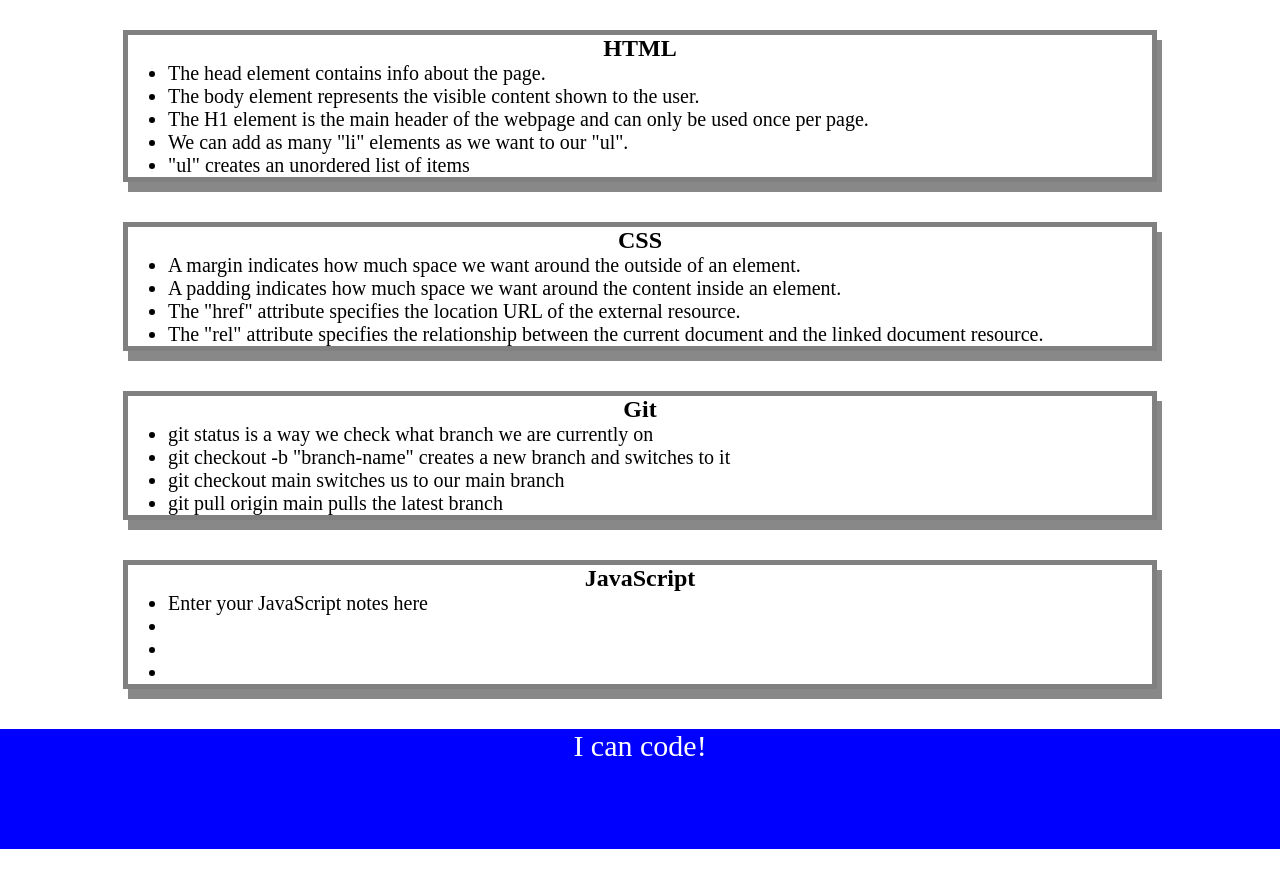
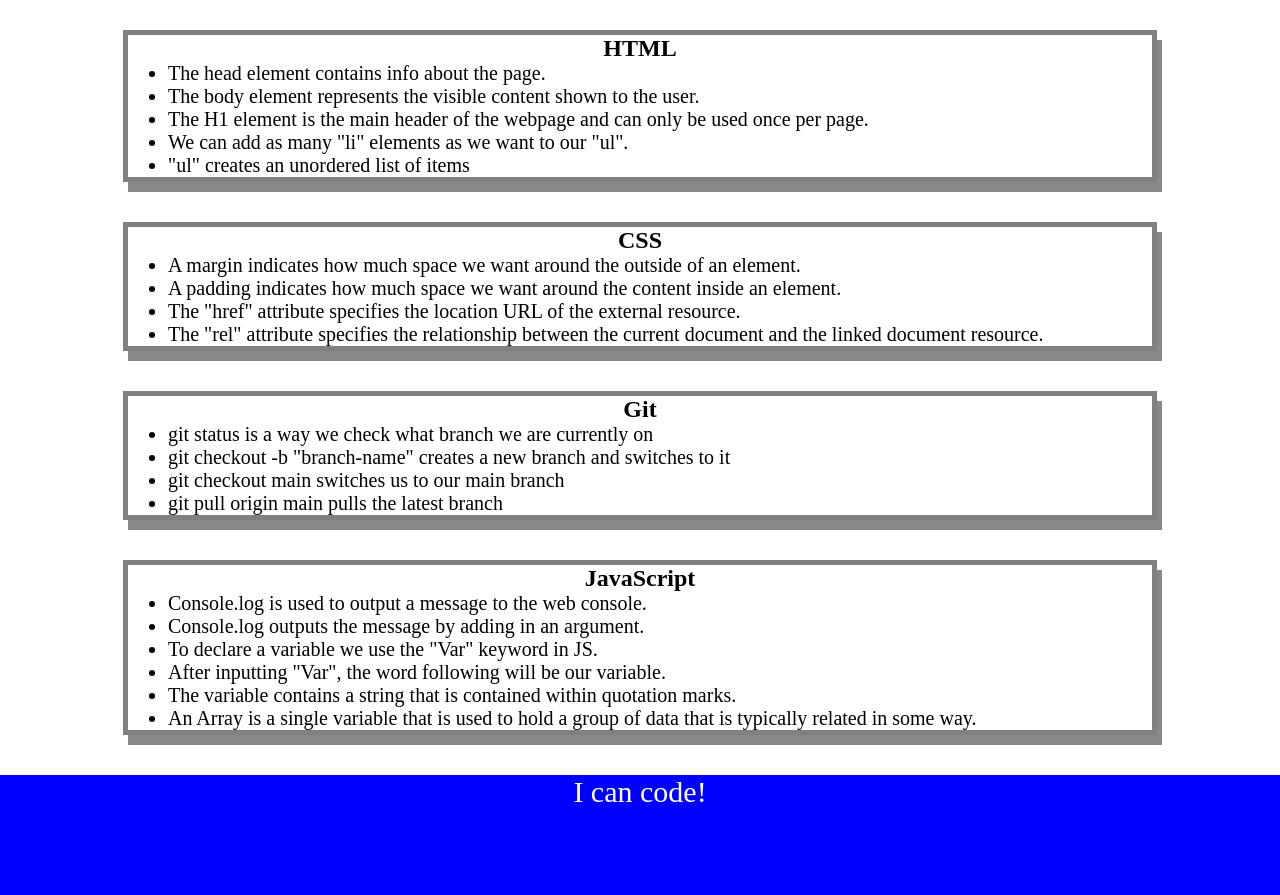
Before and after one commit to Fablecain/prework-study-guide, a plain HTML site: page index.html in a window 1280 px wide. Shown: the part 130-1025 px from the top of the page. Before the commit the page ends 979 px from the top, so only its background shows below. Drawn offline with Linux system fonts and the light colour scheme.

Commit message:
<i love coding>

```diff
--- /dev/null
+++ b/assets/script.js
@@ -0,0 +1,19 @@
+var topics = ['HTML', 'CSS', 'Git', 'JavaScript'];
+
+for (var x = 0; x < topics.length; x++) {
+ console.log(topics[x]);
+}
+
+/*
+if (topic === 'HTML') {
+  console.log("Let's study HTML!");
+} else if (topic === 'CSS') {
+  console.log("Let's study CSS!");
+} else if (topic === 'Git') {
+  console.log("Let's study Git!");
+} else if (topic === 'JavaScript') {
+  console.log("Let's study JavaScript!");
+} else {
+  console.log('Please try again!');
+}
+*/
--- a/index.html
+++ b/index.html
@@ -12,6 +12,7 @@
     <header id="top">
       <h1>Prework Study Guide</h1>
       <img src="./assets/bowtie-cat.png" alt="Profile image of cat wearing a bow tie." />
+      <h2>✨ Open the Console to See What's Happening ✨</h2>
     </header>
 
     <main>
@@ -49,10 +50,12 @@
       <section class="card" id="javascript-section">
         <h2>JavaScript</h2>
         <ul>
-          <li>Enter your JavaScript notes here</li>
-          <li></li>
-          <li></li>
-          <li></li>
+          <li>Console.log is used to output a message to the web console.</li>
+          <li>Console.log outputs the message by adding in an argument.</li>
+          <li>To declare a variable we use the "Var" keyword in JS.</li>
+          <li>After inputting "Var", the word following will be our variable.</li>
+          <li>The variable contains a string that is contained within quotation marks.</li>
+          <li>An Array is a single variable that is used to hold a group of data that is typically related in some way.</li>
         </ul>
       </section>
     </main>
@@ -60,5 +63,6 @@
     <footer>
       <p>I can code!</p>
     </footer>
+    <script src="./assets/script.js"></script>
   </body>
 </html>
```
